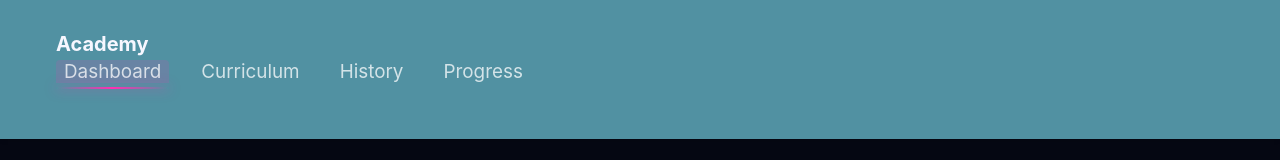
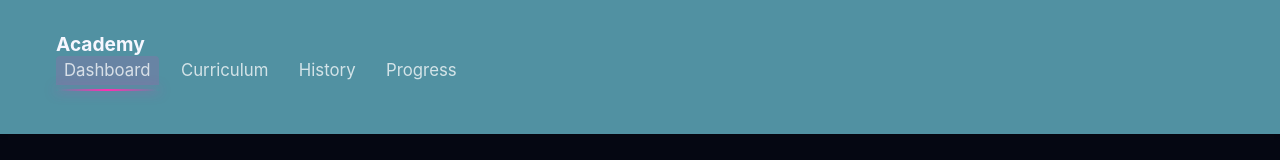
Before and after one commit to Grizz4h/academy-web, a React app in the folder frontend/: page / in a window 1280 px wide. Shown: the top 160 px of the page. Built offline with nearby package versions, Linux system fonts and the light colour scheme; no server answers; the HTML template or start-up script is replaced by a standard one.

Commit message:
bis E1 befüllt

```diff
--- a/frontend/src/App.css
+++ b/frontend/src/App.css
@@ -29,7 +29,7 @@ html, body {
 .navbar-brand {
   color: #f7f7ff;
   font-weight: bold;
-  font-size: 1.25rem;
+  font-size: 1.20rem;
 }
 
 .nav-link-active, .navLinkActive {
@@ -73,18 +73,30 @@ html, body {
   position: relative;
   color: rgba(255,255,255,0.75) !important;
   text-decoration: none;
-  font-size: 1.18rem;
+  font-size: 1.05rem;
   line-height: 1.7;
   padding: 0 0.5rem;
-  margin: 0 1.5rem 0 0;
+  margin: 0 0.7rem 0 0;
   transition: color 0.15s ease;
 }
 
 .nav-container {
   display: flex;
   align-items: center;
-  gap: 2.5rem;
-  margin-bottom: 1.2rem;
+  gap: 0.5rem;
+  margin-bottom: 0.5rem;
+}
+
+.nav-tabs {
+  display: flex;
+  align-items: center;
+  gap: 0.2rem;
+}
+
+.nav-user {
+  margin-top: 1.1rem;
+  display: flex;
+  align-items: center;
 }
 
 .nav-link:hover,
--- a/frontend/src/App.tsx
+++ b/frontend/src/App.tsx
@@ -18,12 +18,14 @@ function App() {
         <div className="container">
           <span className="navbar-brand">Academy</span>
           <div className="nav-container">
-            <div>
+            <div className="nav-tabs">
               <a className={`nav-link${window.location.pathname === '/' ? ' nav-link-active' : ''}`} href="/">Dashboard</a>
               <a className={`nav-link${window.location.pathname.startsWith('/curriculum') ? ' nav-link-active' : ''}`} href="/curriculum">Curriculum</a>
               <a className={`nav-link${window.location.pathname.startsWith('/history') ? ' nav-link-active' : ''}`} href="/history">History</a>
               <a className={`nav-link${window.location.pathname.startsWith('/progress') ? ' nav-link-active' : ''}`} href="/progress">Progress</a>
             </div>
+          </div>
+          <div className="nav-user">
             <UserBadge />
           </div>
         </div>
```
Also changed, not shown: 1 other file (tests, documents, lock files or other folders).
